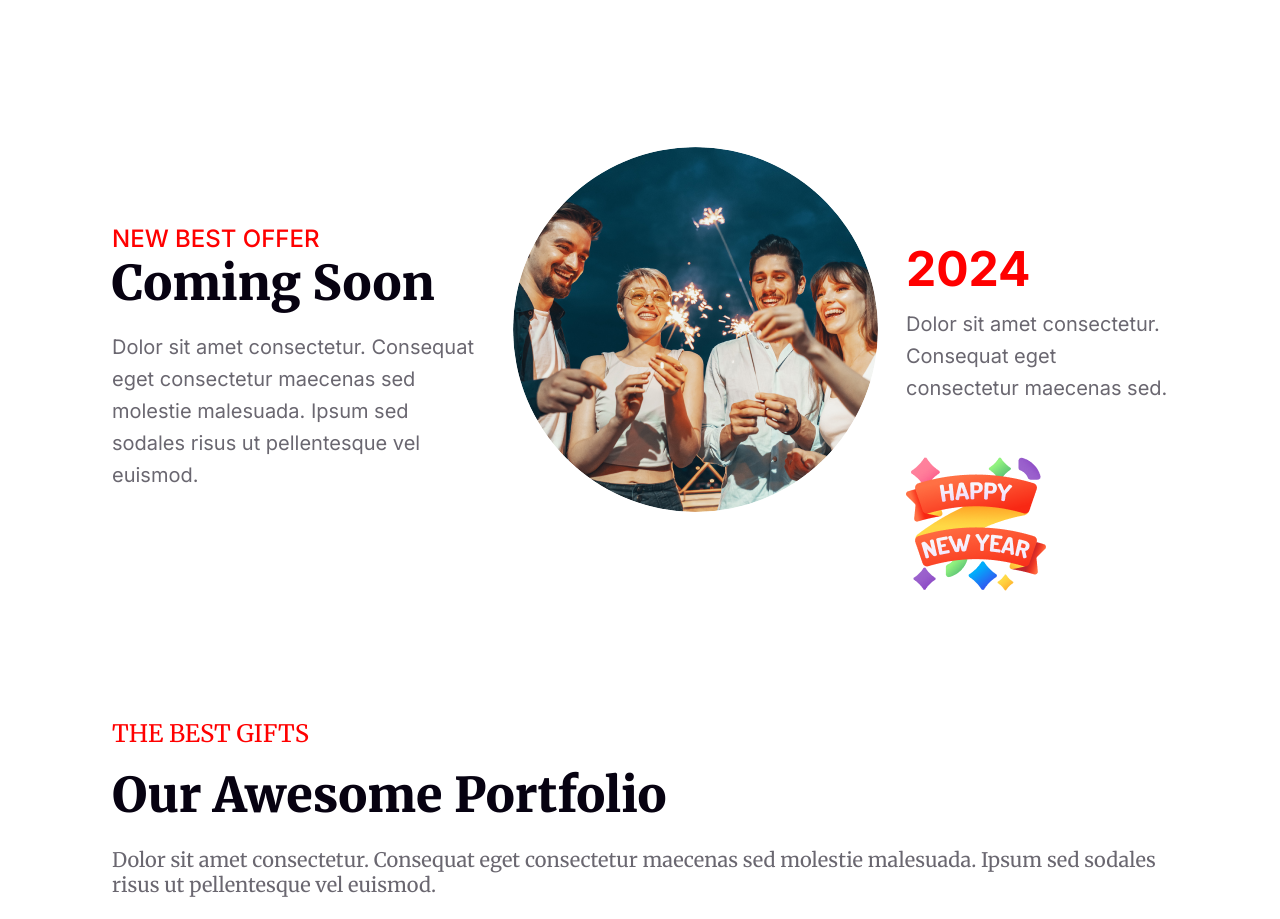
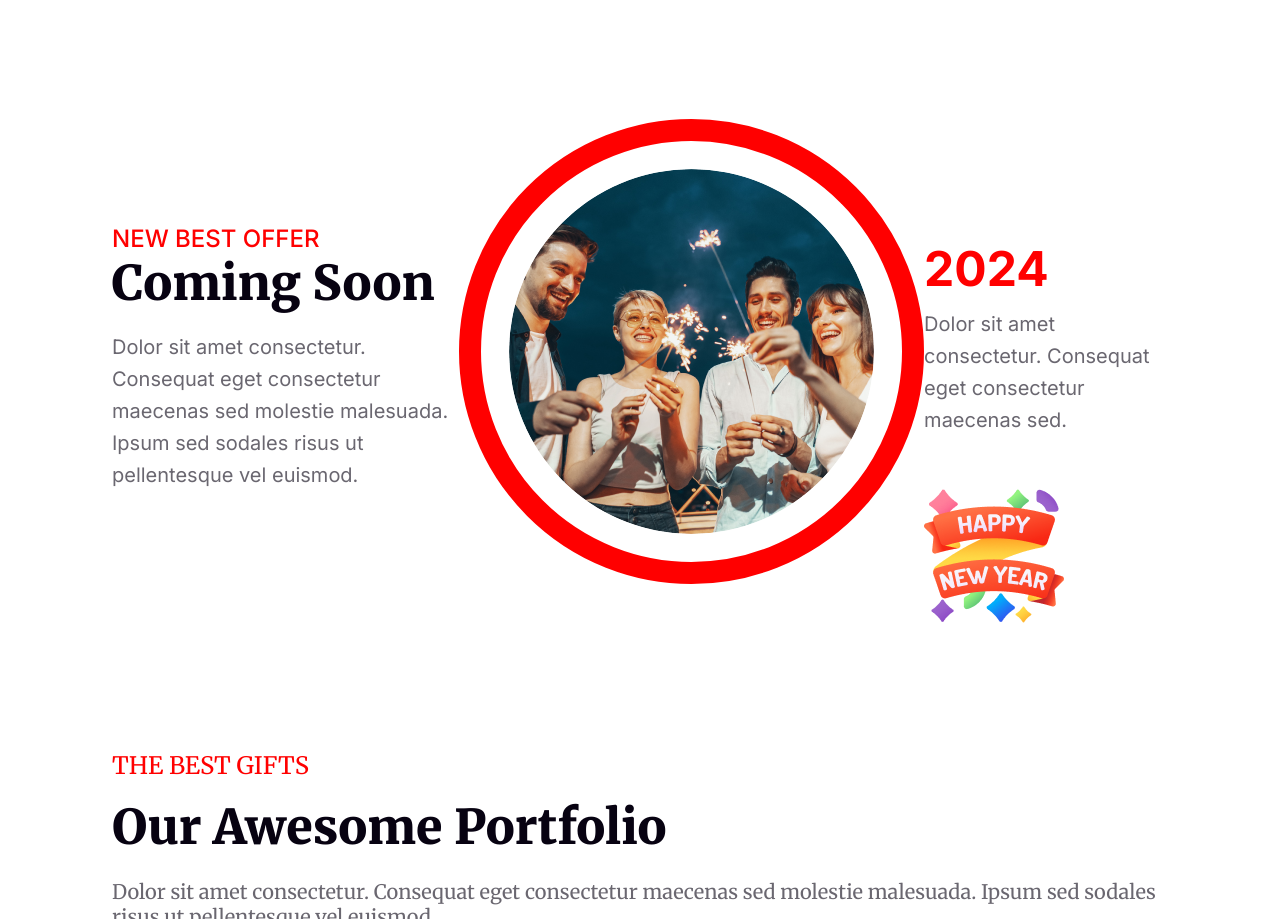
Before and after one commit to mhmitas/B9A1-New-Year-New-Mission-mitas, a plain HTML site: page index.html in a window 1280 px wide. Shown: the part 2845-3764 px from the top of the page. Drawn offline with Linux system fonts and the light colour scheme.

Commit message:
Assignment Final commit

```diff
--- a/styles/style.css
+++ b/styles/style.css
@@ -213,6 +213,7 @@ body {
     width: 364.844px;
     padding: 28px;
     border-radius: 364.844px;
+    border: 22px solid red;
 }
 
 .best-offer-descript {
```
